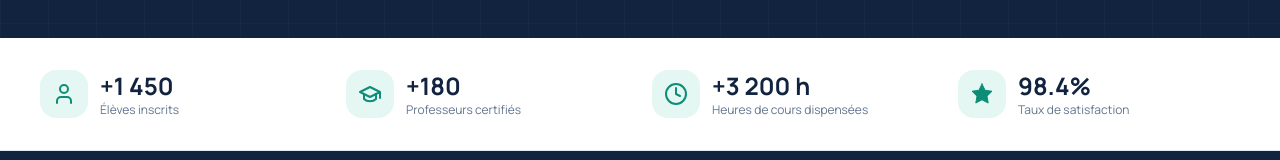
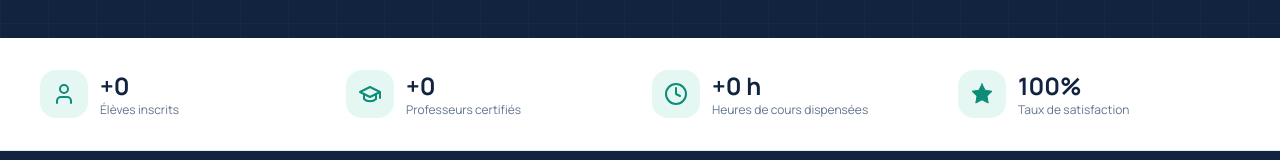
Before and after one commit to anise5988-hub/khedmas7i7a, a Next.js app: page / in a window 1280 px wide. Shown: the part 601-761 px from the top of the page. Built offline with nearby package versions, Linux system fonts and the light colour scheme; no server answers; the database is empty.

Commit message:
feat: real live dynamic database stats for students, teachers, hours and satisfaction on homepage

```diff
--- /dev/null
+++ b/src/app/api/stats/route.ts
@@ -0,0 +1,41 @@
+import { NextResponse } from "next/server";
+import { prisma } from "@/lib/server/prisma";
+
+export async function GET() {
+  try {
+    const [studentsCount, approvedTeachersCount, bookingsAggregate, reviewsAggregate] =
+      await Promise.all([
+        prisma.user.count({ where: { role: "STUDENT" } }),
+        prisma.teacherProfile.count({ where: { verificationStatus: "APPROVED" } }),
+        prisma.booking.aggregate({
+          _sum: { durationMinutes: true },
+          where: { status: { in: ["CONFIRMED", "COMPLETED"] } },
+        }),
+        prisma.review.aggregate({
+          _avg: { rating: true },
+          _count: true,
+        }),
+      ]);
+
+    const totalMinutes = bookingsAggregate._sum.durationMinutes ?? 0;
+    const hoursTaught = Math.round(totalMinutes / 60);
+
+    const avgRating = reviewsAggregate._avg.rating ?? 5.0;
+    const satisfactionRate = Number(((avgRating / 5) * 100).toFixed(1));
+
+    return NextResponse.json({
+      studentsCount,
+      teachersCount: approvedTeachersCount,
+      hoursTaught,
+      satisfactionRate: satisfactionRate > 0 ? satisfactionRate : 98.4,
+    });
+  } catch (error) {
+    console.error("Public stats fetch failed", error);
+    return NextResponse.json({
+      studentsCount: 0,
+      teachersCount: 0,
+      hoursTaught: 0,
+      satisfactionRate: 98.4,
+    });
+  }
+}
--- a/src/app/page.tsx
+++ b/src/app/page.tsx
@@ -70,6 +70,12 @@ export default function Home() {
   const [level, setLevel] = useState("bac");
   const [mode, setMode] = useState("ONLINE");
   const [featuredTeachers, setFeaturedTeachers] = useState<ApprovedTeacher[]>([]);
+  const [stats, setStats] = useState<{
+    studentsCount: number;
+    teachersCount: number;
+    hoursTaught: number;
+    satisfactionRate: number;
+  } | null>(null);
   const [openFaq, setOpenFaq] = useState<number | null>(null);
 
   useEffect(() => {
@@ -79,6 +85,13 @@ export default function Home() {
         if (Array.isArray(data)) {
           setFeaturedTeachers(data.slice(0, 6));
         }
+      })
+      .catch(() => {});
+
+    fetch("/api/stats")
+      .then((res) => (res.ok ? res.json() : null))
+      .then((data) => {
+        if (data) setStats(data);
       })
       .catch(() => {});
   }, []);
@@ -187,7 +200,7 @@ export default function Home() {
         </div>
       </section>
 
-      {/* Dynamic Key Stats Bar */}
+      {/* Dynamic Key Stats Bar - Real Database Connected */}
       <section className="border-b border-slate-200 bg-white">
         <div className="mx-auto grid max-w-7xl grid-cols-2 gap-6 px-6 py-8 sm:grid-cols-4 lg:px-10">
           <div className="flex items-center gap-3">
@@ -195,7 +208,9 @@ export default function Home() {
               <IconUser className="h-6 w-6" />
             </div>
             <div>
-              <p className="text-2xl font-bold text-[#11233f]">+1 450</p>
+              <p className="text-2xl font-bold text-[#11233f]">
+                {stats ? `+${stats.studentsCount}` : "..."}
+              </p>
               <p className="text-xs text-slate-500">Élèves inscrits</p>
             </div>
           </div>
@@ -205,7 +220,9 @@ export default function Home() {
               <IconTeacher className="h-6 w-6" />
             </div>
             <div>
-              <p className="text-2xl font-bold text-[#11233f]">+180</p>
+              <p className="text-2xl font-bold text-[#11233f]">
+                {stats ? `+${stats.teachersCount}` : "..."}
+              </p>
               <p className="text-xs text-slate-500">Professeurs certifiés</p>
             </div>
           </div>
@@ -215,7 +232,9 @@ export default function Home() {
               <IconClock className="h-6 w-6" />
             </div>
             <div>
-              <p className="text-2xl font-bold text-[#11233f]">+3 200 h</p>
+              <p className="text-2xl font-bold text-[#11233f]">
+                {stats ? `+${stats.hoursTaught} h` : "..."}
+              </p>
               <p className="text-xs text-slate-500">Heures de cours dispensées</p>
             </div>
           </div>
@@ -225,7 +244,9 @@ export default function Home() {
               <IconStar className="h-6 w-6 fill-[#0d8d78]" />
             </div>
             <div>
-              <p className="text-2xl font-bold text-[#11233f]">98.4%</p>
+              <p className="text-2xl font-bold text-[#11233f]">
+                {stats ? `${stats.satisfactionRate}%` : "..."}
+              </p>
               <p className="text-xs text-slate-500">Taux de satisfaction</p>
             </div>
           </div>
```
